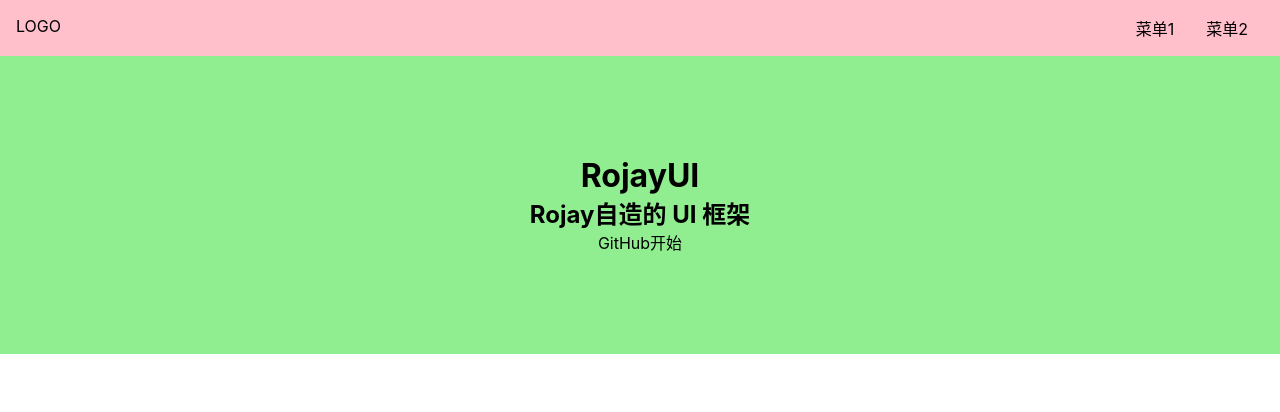
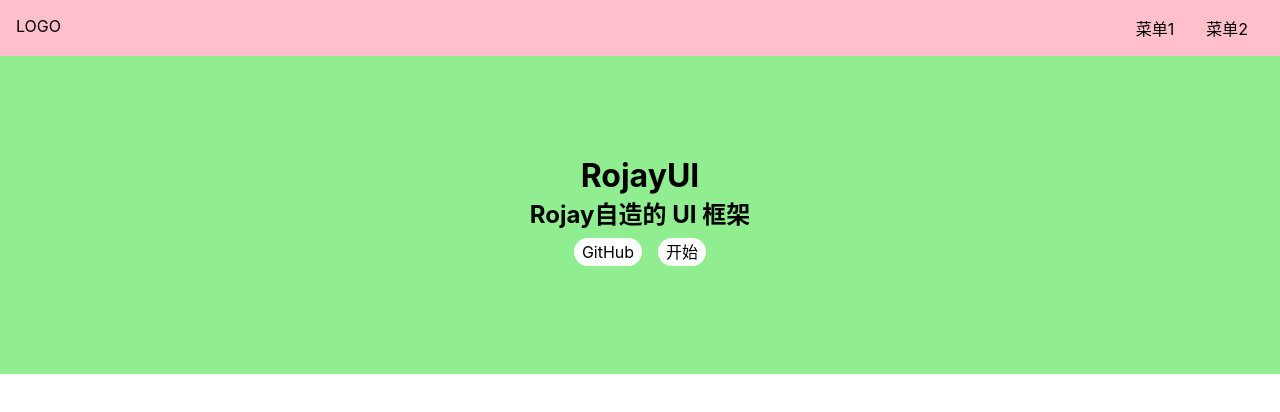
Before and after one commit to Rojayzhuang/RojayUI, a Vue app: page / in a window 1280 px wide. Shown: the top 412 px of the page. Built offline with nearby package versions, Linux system fonts and the light colour scheme.

Commit message:
修改了actions的显示bug

```diff
--- a/src/main.ts
+++ b/src/main.ts
@@ -15,7 +15,7 @@ const router = createRouter({
         //当用户访问根路径时展示的组件
         {path: '/', component: Home},
         //当用户访问其他路径时展示的组件
-        {path: '/xxx', component: Doc}
+        {path: '/doc', component: Doc}
     ]
 })
 
--- a/src/views/Home.vue
+++ b/src/views/Home.vue
@@ -4,9 +4,9 @@
         <div class="banner">
             <h1>RojayUI</h1>
             <h2>Rojay自造的 UI 框架</h2>
-            <p class="action">
-                <a href="">GitHub</a>
-                <a href="">开始</a>
+            <p class="actions">
+                <a href="https://github.com/Rojayzhuang">GitHub</a>
+                <router-link to="/doc">开始</router-link>
             </p>
         </div>
     </div>
@@ -28,7 +28,7 @@ export default {
   > .actions{
     padding: 8px 0;
     a {
-      margin:0 8px;
+       margin:0 8px;
       background: #fff;
       display: inline-block;
       $h: 28px;
```
